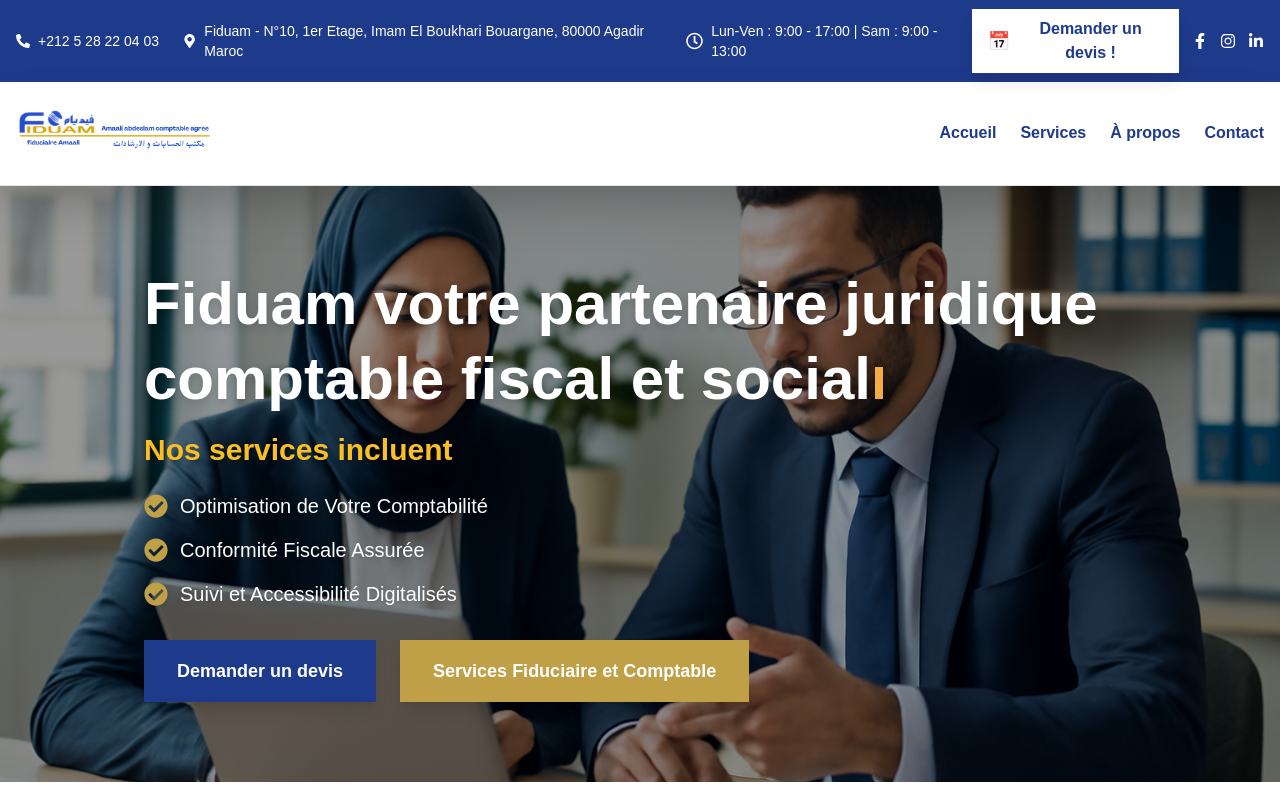
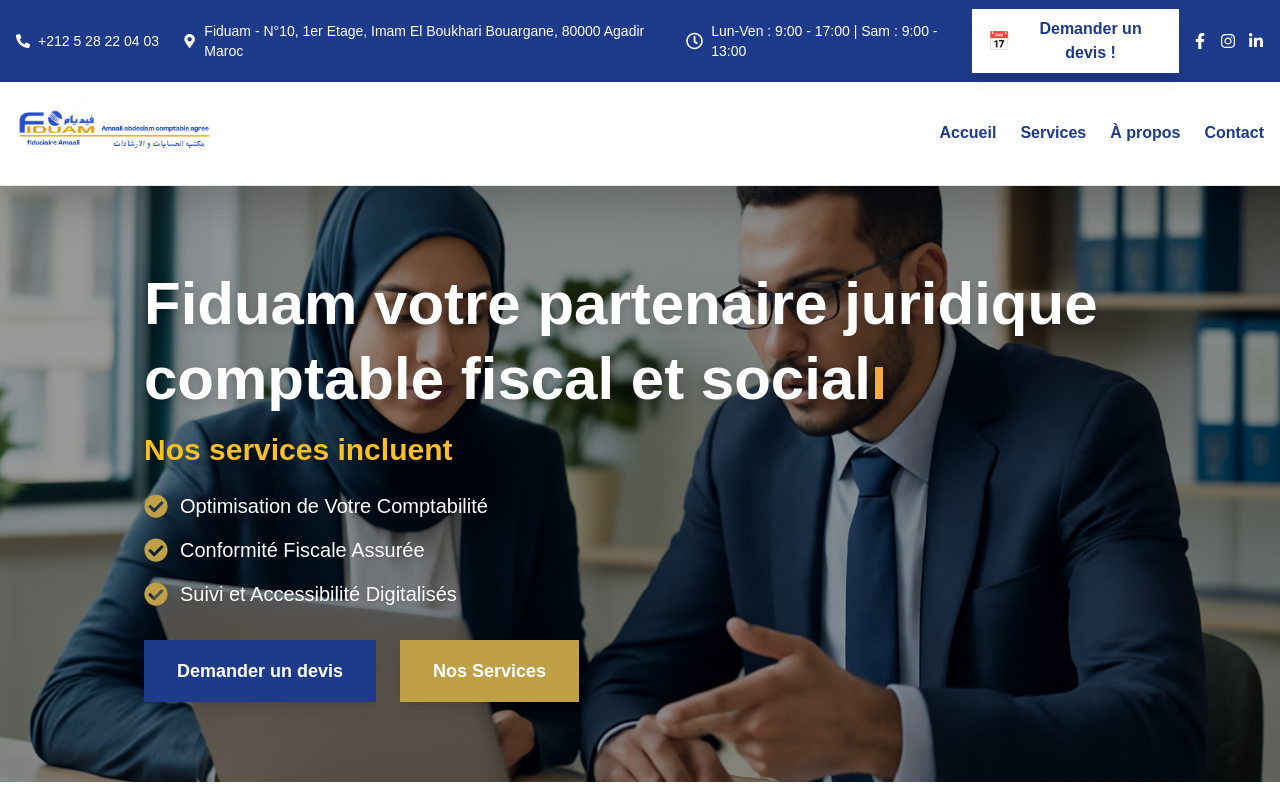
Before and after one commit to amaalioussama/Fiduciaire-amaali, a Next.js app: page / in a window 1280 px wide. Shown: the top 800 px of the page. Built offline with nearby package versions, Linux system fonts and the light colour scheme.

Commit message:
fin eawtani

```diff
--- a/src/components/Footer.jsx
+++ b/src/components/Footer.jsx
@@ -27,7 +27,7 @@ export default function Footer() {
           </div>
           <div className="flex items-center gap-2 mt-1">
             <FaRegClock className="text-[#fbb040]" />
-            <span>Lun-Ven : 9:00 - 18:00&nbsp;|&nbsp; Sam : 9:00 - 13:00</span>
+            <span>Lun-Ven : 9:00 - 17:00&nbsp;|&nbsp; Sam : 9:00 - 13:00</span>
           </div>
         </div>
         {/* Liens Rapides */}
--- a/src/components/HeroSection.jsx
+++ b/src/components/HeroSection.jsx
@@ -97,7 +97,7 @@ export default function HeroSection() {
             onClick={() => handleScrollTo('services')}
             className="bg-[#bfa046] text-white px-8 py-4 text-lg font-bold transition border border-[#bfa046] w-full sm:w-auto shadow-lg rounded-none hover:scale-105 hover:shadow-2xl active:scale-95 duration-300 animate-fade-in-up"
           >
-            Services Fiduciaire et Comptable
+            Nos Services
           </button>
         </div>
       </div>
```
